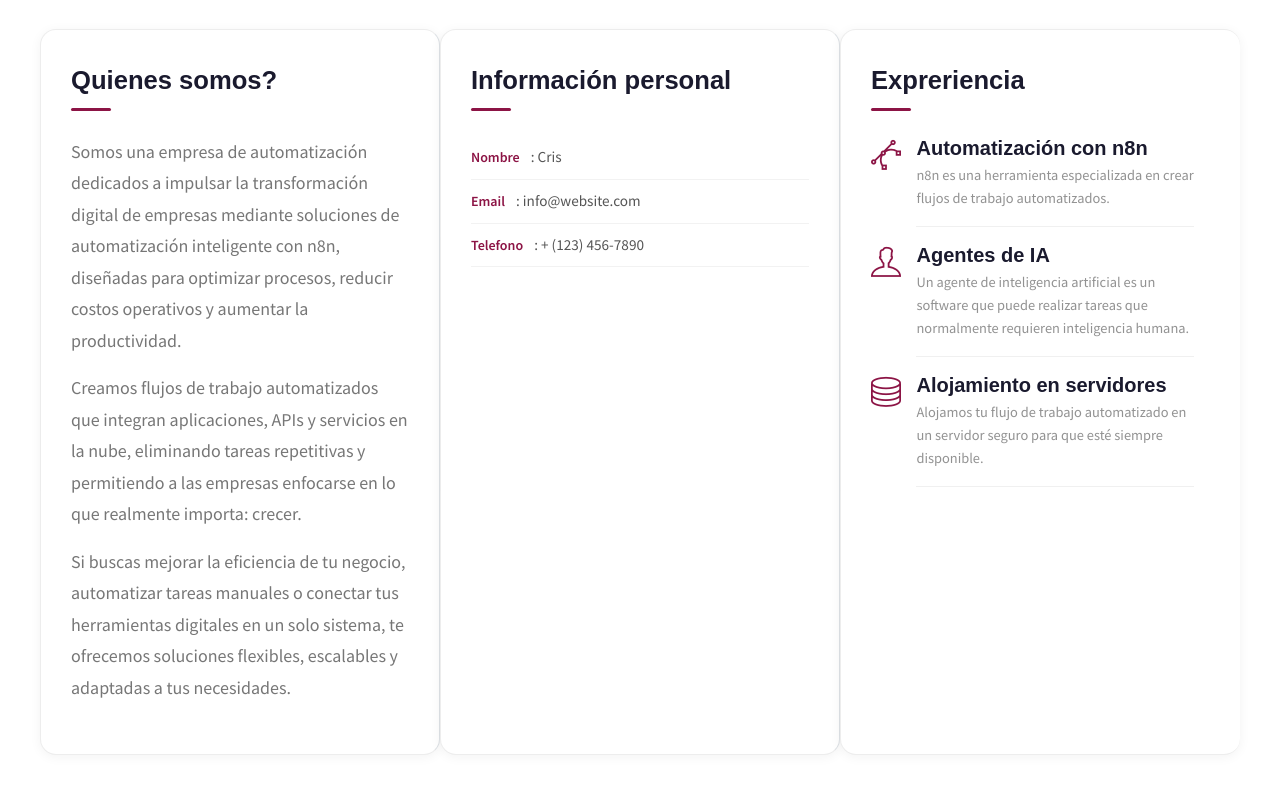
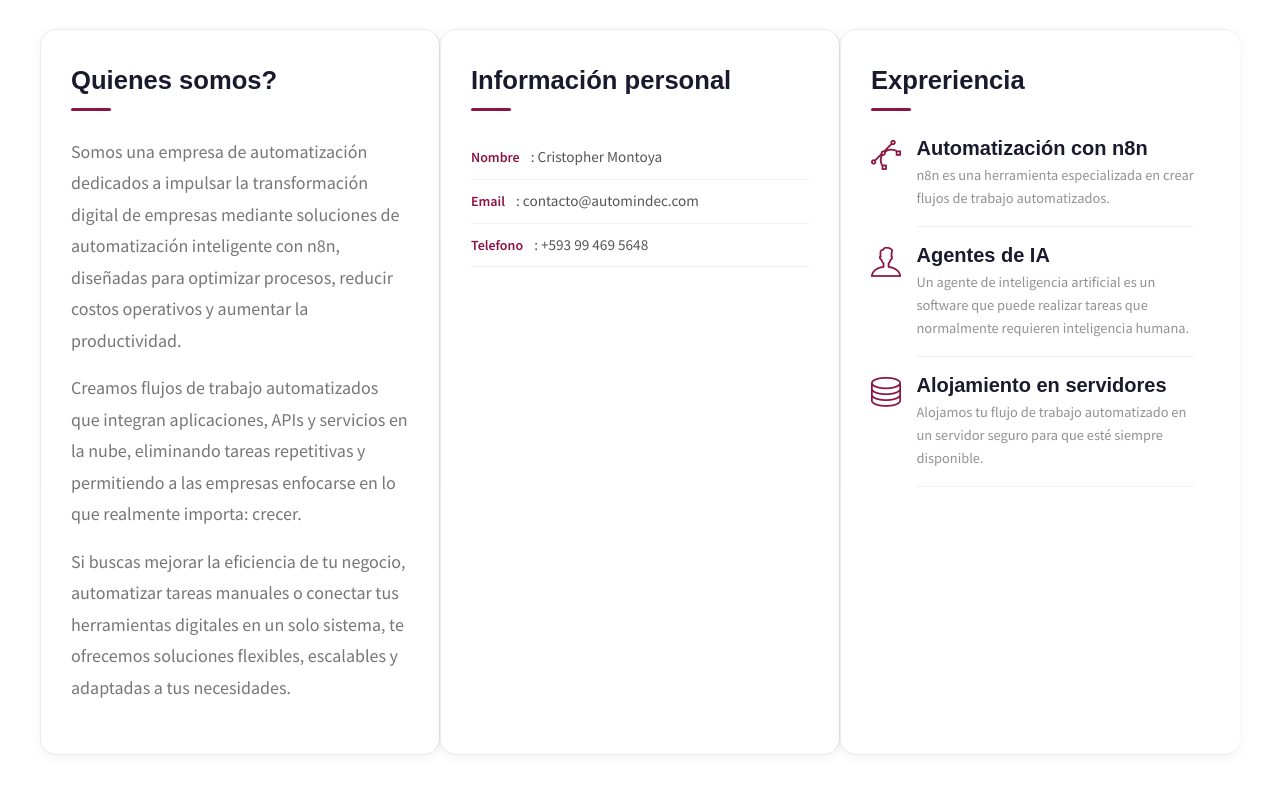
Before and after one commit to Cris-M10/automind-deploy, a website: page public_html/index.html in a window 1280 px wide. Shown: the part 780-1580 px from the top of the page. Drawn offline with Linux system fonts and the light colour scheme; some packages are replaced by stand-ins of ours.

Commit message:
modificar datos personales
Co-authored-by: Copilot <copilot@github.com>

```diff
--- a/public_html/index.html
+++ b/public_html/index.html
@@ -1165,9 +1165,9 @@
                 <h3 class="font-weight-light">Información personal</h3>
                 <span class="line mb-5"></span>
                 <ul class="mt40 info list-unstyled">
-                    <li><span>Nombre</span> : Cris</li>
-                    <li><span>Email</span> : info@website.com</li>
-                    <li><span>Telefono</span> : + (123) 456-7890</li>
+                    <li><span>Nombre</span> : Cristopher Montoya</li>
+                    <li><span>Email</span> : contacto@automindec.com</li>
+                    <li><span>Telefono</span> : +593 99 469 5648</li>
                     <!-- <li><span>Skype</span> : John_Doe </li> -->
                     <!-- <li><span>Address</span> :  12345 Fake ST NoWhere AB Country.</li> -->
                 </ul>
@@ -1827,7 +1827,7 @@
                                     </div>
                                     <div class="contact-info-text">
                                         <span class="contact-info-label">Telefono</span>
-                                        <span class="contact-info-value">+ (123) 456-7890</span>
+                                        <span class="contact-info-value">+593 99 469 5648</span>
                                     </div>
                                 </div>
                                 <div class="contact-info-item">
@@ -1840,7 +1840,7 @@
                                     </div>
                                 </div>
                             </div>
-                            <div class="contact-social">
+                            <!-- <div class="contact-social">
                                 <span class="contact-social-label">Siguenos</span>
                                 <div class="contact-social-icons">
                                     <a href="#" class="contact-social-link" aria-label="Facebook"><i class="ti-facebook"></i></a>
@@ -1849,7 +1849,7 @@
                                     <a href="#" class="contact-social-link" aria-label="LinkedIn"><i class="ti-linkedin"></i></a>
                                     <a href="#" class="contact-social-link" aria-label="WhatsApp"><i class="ti-headphone-alt"></i></a>
                                 </div>
-                            </div>
+                            </div> -->
                         </div>
                     </div>
                 </div>
```
